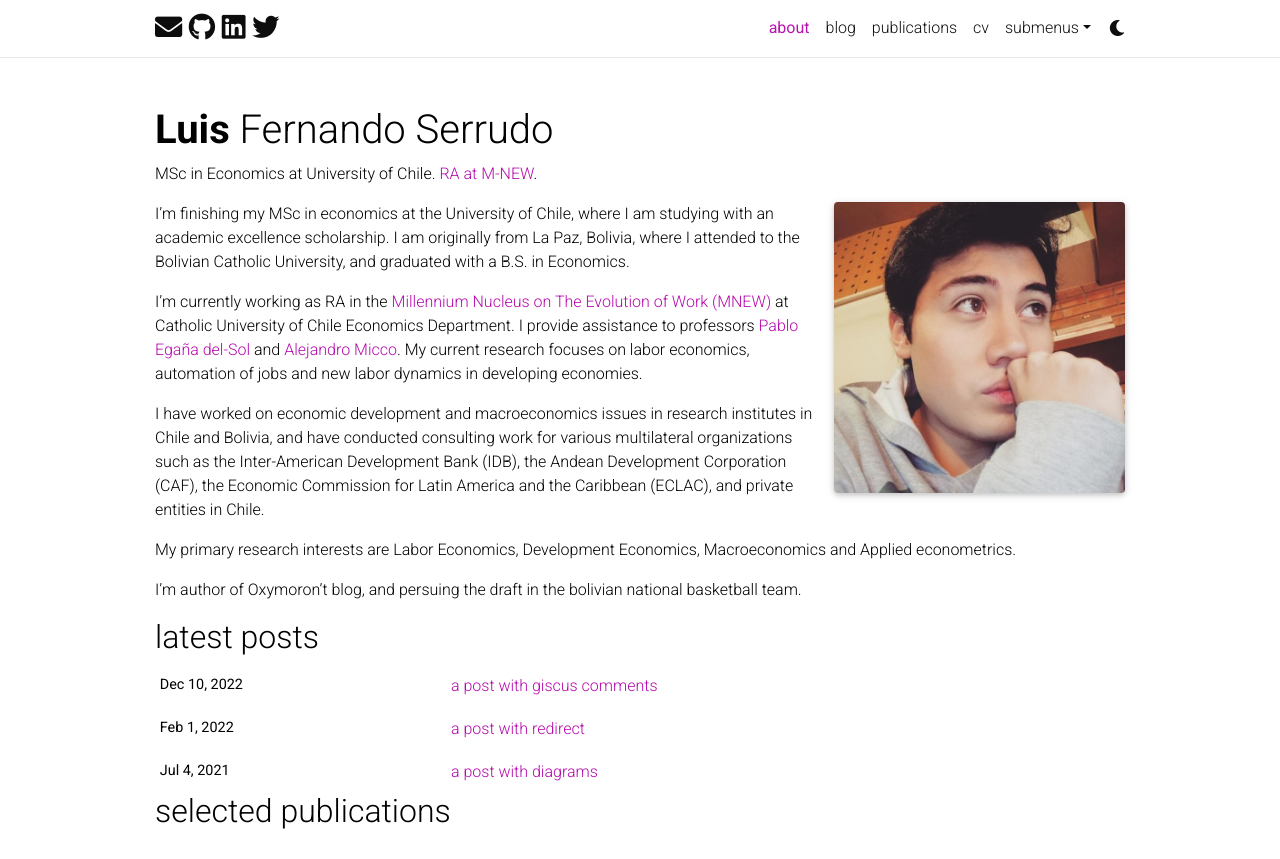
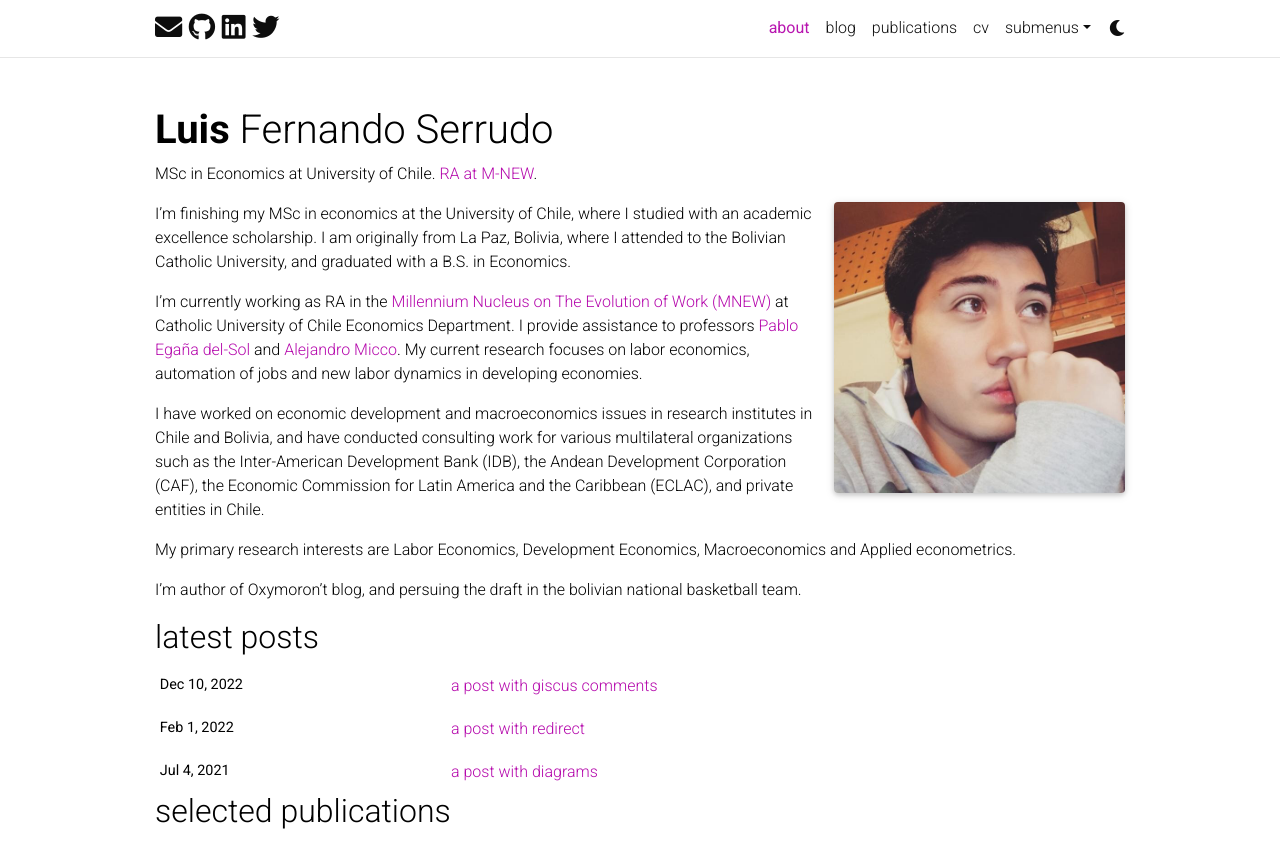
Before and after one commit to lserrudo/lserrudo.github.io, a Jekyll site: the page built from _pages/about.md, in a window 1280 px wide and 1148 px high, cut to the strip 0-859 px from the top of the window. Built offline with Jekyll 4.4.1, drawn with Linux system fonts in a browser that asks for light colours; full-size pictures stand in for the smaller copies a plugin makes; comment, search, counter and statistics services are not loaded; a style sheet for code colours, icons or effects is not loaded.

Commit message:
Update 48

```diff
--- a/_pages/about.md
+++ b/_pages/about.md
@@ -19,7 +19,7 @@ selected_papers: true # includes a list of papers marked as "selected={true}"
 social: true  # includes social icons at the bottom of the page
 ---
 
-I'm finishing my MSc in economics at the University of Chile, where I am studying with an academic excellence scholarship.  I am originally from La Paz, Bolivia, where I attended to the Bolivian Catholic University, and graduated with a B.S. in Economics.
+I'm finishing my MSc in economics at the University of Chile, where I studied with an academic excellence scholarship.  I am originally from La Paz, Bolivia, where I attended to the Bolivian Catholic University, and graduated with a B.S. in Economics.
 
 I'm currently working as RA in the [Millennium Nucleus on The Evolution of Work (MNEW)](https://www.m-new.org/) at Catholic University of Chile Economics Department. I provide assistance to professors [Pablo Egaña del-Sol](https://pabloeganadelsol.com/) and [Alejandro Micco](https://fen.uchile.cl/es/academicos-investigacion/directorio-de-academicos/detalle/alejandro-micco). My current research focuses on labor economics, automation of jobs and new labor dynamics in developing economies.
 
```
